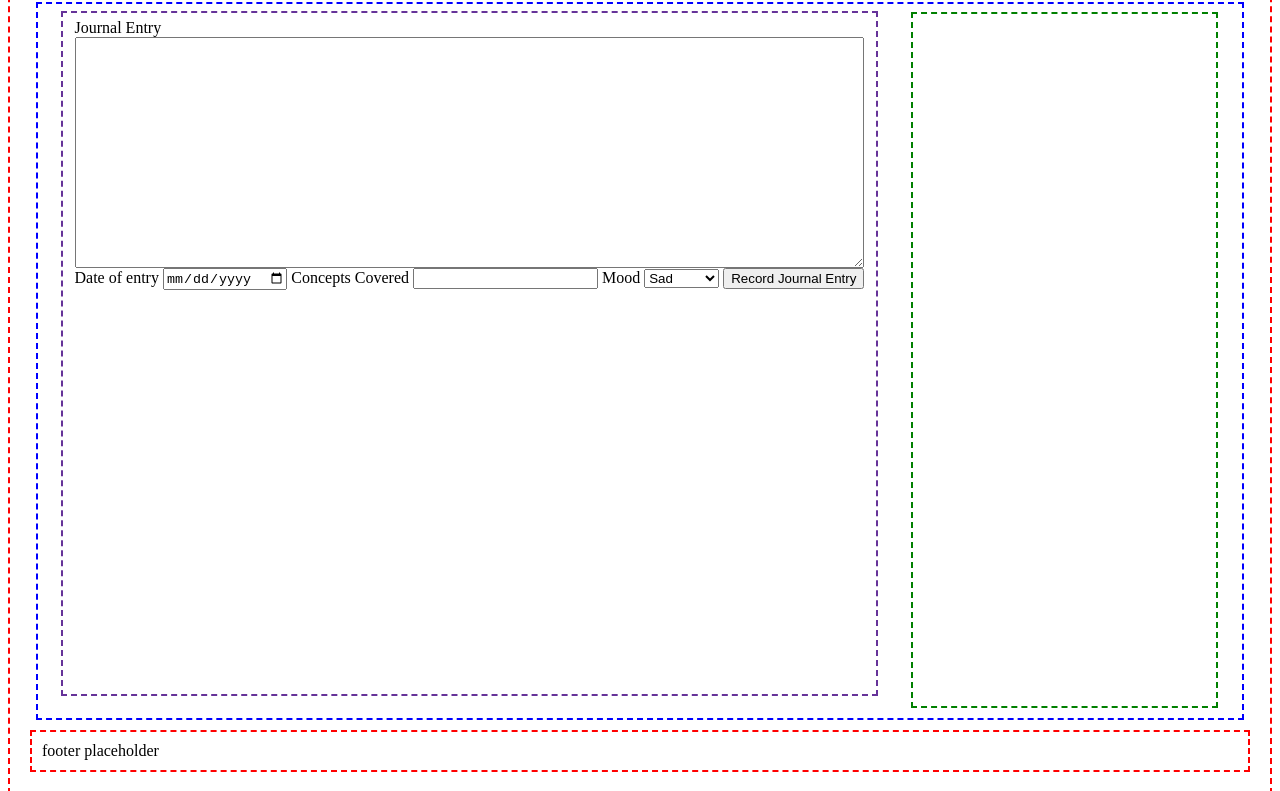
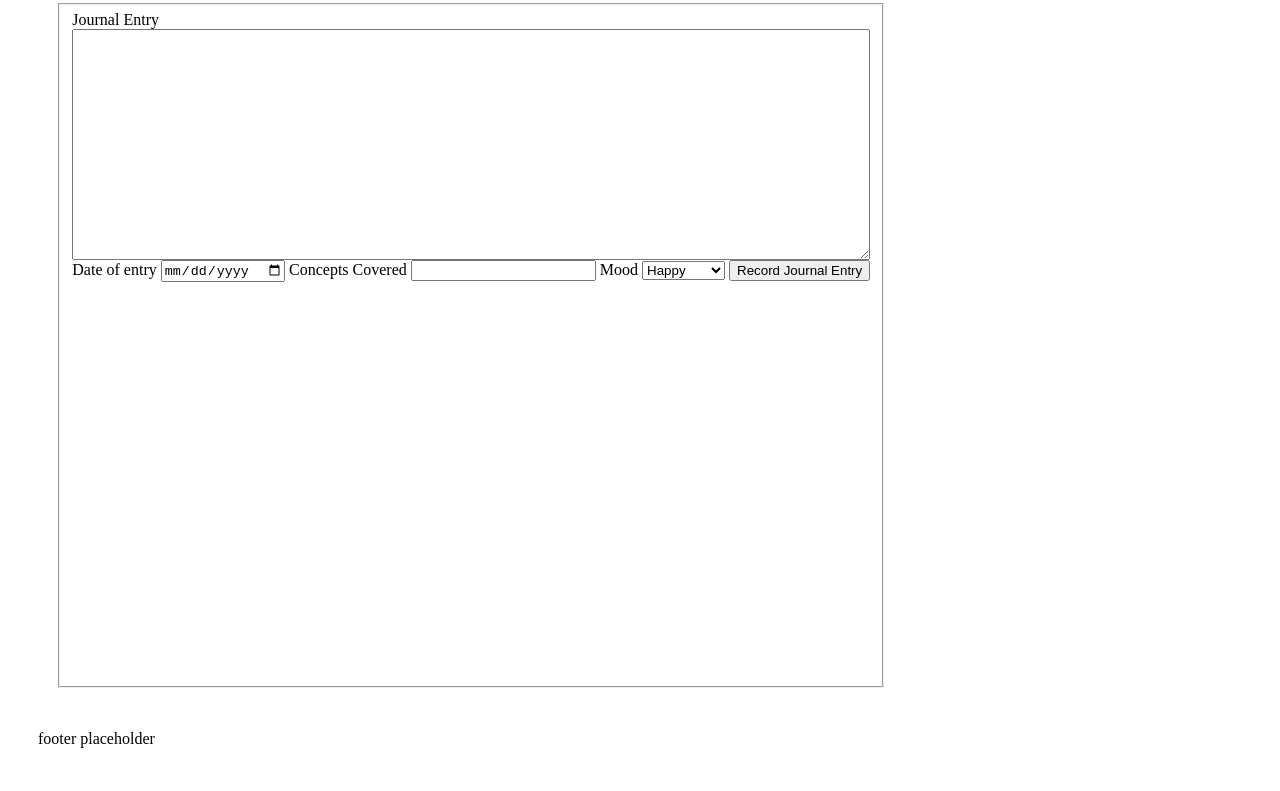
Before and after one commit to Patchrik/daily-journal, a plain HTML site: page index.html in a window 1280 px wide. Shown: the part 162-953 px from the top of the page. Drawn offline with Linux system fonts and the light colour scheme; no server answers.

Commit message:
updating our ui/ux

```diff
--- a/scripts/JournalDataProvider.js
+++ b/scripts/JournalDataProvider.js
@@ -9,32 +9,32 @@
 // This is the original data.
 let journalFromAPI = [];
 
-const journal = [
-	{
-		id: 1,
-		date: '07/24/2025',
-		concept: 'HTML & CSS',
-		entry:
-			'We talked about HTML components and how to make grid layouts with Flexbox in CSS.',
-		mood: 'Ok',
-	},
-	{
-		id: 2,
-		date: '07/26/2025',
-		concept: 'HTML & JS',
-		entry:
-			'We talked about using javascript to automate making some html elements. Very uncomfortable with the concepts',
-		mood: 'Stressed',
-	},
-	{
-		id: 3,
-		date: '07/27/2025',
-		concept: 'JS & Lab time',
-		entry:
-			'Worked on the Journal to style it the way that I wanted, and then went and did some of the journal styling.',
-		mood: 'Stressed',
-	},
-];
+// const journal = [
+// 	{
+// 		id: 1,
+// 		date: '07/24/2025',
+// 		concept: 'HTML & CSS',
+// 		entry:
+// 			'We talked about HTML components and how to make grid layouts with Flexbox in CSS.',
+// 		mood: 'Ok',
+// 	},
+// 	{
+// 		id: 2,
+// 		date: '07/26/2025',
+// 		concept: 'HTML & JS',
+// 		entry:
+// 			'We talked about using javascript to automate making some html elements. Very uncomfortable with the concepts',
+// 		mood: 'Stressed',
+// 	},
+// 	{
+// 		id: 3,
+// 		date: '07/27/2025',
+// 		concept: 'JS & Lab time',
+// 		entry:
+// 			'Worked on the Journal to style it the way that I wanted, and then went and did some of the journal styling.',
+// 		mood: 'Stressed',
+// 	},
+// ];
 
 /*
     You export a function that provides a version of the
@@ -51,7 +51,7 @@ export const useJournalEntries = () => {
 // Here we are going to create a getEntries function to get the entries off a local JSON server.
 
 export const getEntries = () => {
-	return fetch('http://localhost:8088/entries')
+	return fetch('http://localhost:8088/entries?_expand=mood')
 		.then((Response) => Response.json())
 		.then((parsedEntries) => {
 			console.table(parsedEntries);
--- a/scripts/JournalEntry.js
+++ b/scripts/JournalEntry.js
@@ -3,12 +3,17 @@
  *           HTML representation of the data
  */
 export const JournalEntryComponent = (entry) => {
+    let entryIdMood
+    if (parseInt(entry.mood.id) === parseInt(entry.moodId)) {
+        entryIdMood = entry.mood.mood
+    }
 	return `
         <li>
         <div id="entry--${entry.id}" class="journalEntry">
-            <h4>${entry.concept}</h4>
+            <h4>Title: ${entry.concept}</h4>
             <p>${entry.entry}</p>
-            <p>${entry.date}</p>
+            <p>Date Written: ${entry.date}</p>
+            <p>Mood: ${entryIdMood}</p>
         </div>
         </li>
     `;
--- a/scripts/JournalForm.js
+++ b/scripts/JournalForm.js
@@ -55,11 +55,15 @@ export const JournalFormComponent = () => {
 						<!-- This will track your mood when you submitted the journal -->
 						<label for="journalMood">Mood</label>
 						<select name="journalMood" id="journalMood">
-							<option value="Sad">Sad</option>
-							<option value="Mad">Mad</option>
-							<option value="Stressed">Stressed</option>
-							<option value="Happy">Happy</option>
-							<option value="Excited">Excited</option>
+							<option value="1">Happy</option>
+							<option value="2">Sad</option>
+							<option value="3">Mad</option>
+							<option value="4">Excited</option>
+							<option value="5">Frustrated</option>
+							<option value="6">Afraid</option>
+							<option value="7">Stressed</option>
+							<option value="8">Okay</option>
+
 						</select>
 						<!-- this is the button for submitting the journal -->
 						<input id="recordEntry" type="button" value="Record Journal Entry" onclick="click" />
--- a/styles/main.css
+++ b/styles/main.css
@@ -1,10 +1,8 @@
 body {
-	border: dashed red 2px;
   padding: 10px;
 }
 
 header {
-	border: dashed lightseagreen 2px;
   padding: 10px;
   margin: 10px;
   display: flex;
@@ -20,7 +18,6 @@ header {
 }
 
 main {
-	border: dashed blue 2px;
   height: 700px;
   width: 96%;
   margin: auto;
@@ -32,12 +29,10 @@ main {
 }
 
 footer {
-	border: dashed red 2px;
   padding: 10px;
   margin: 10px;
 }
 aside {
-	border: dashed green 2px;
   padding: 3px;
   margin: 3px;
   height: 98%;
@@ -55,7 +50,6 @@ aside {
 }
 
 .MainFieldContainer {
-	border: dashed 2px rebeccapurple;
   align-self: flex-start;
   height: 95%;
   flex-basis: 90%;
@@ -64,7 +58,9 @@ aside {
 }
 
 .journalEntry {
-	border: dashed 1px red;
   width: auto;
   height: auto;
+  border-radius: 1px;
+  box-shadow: 0 0 2px -1px rgba(0, 0, 0, 0.75);
+  margin: 0 auto;
 }
```
Also changed, not shown: api/entries.json (+32 -8 lines). Lines whose indentation alone changed are shown as unchanged.
